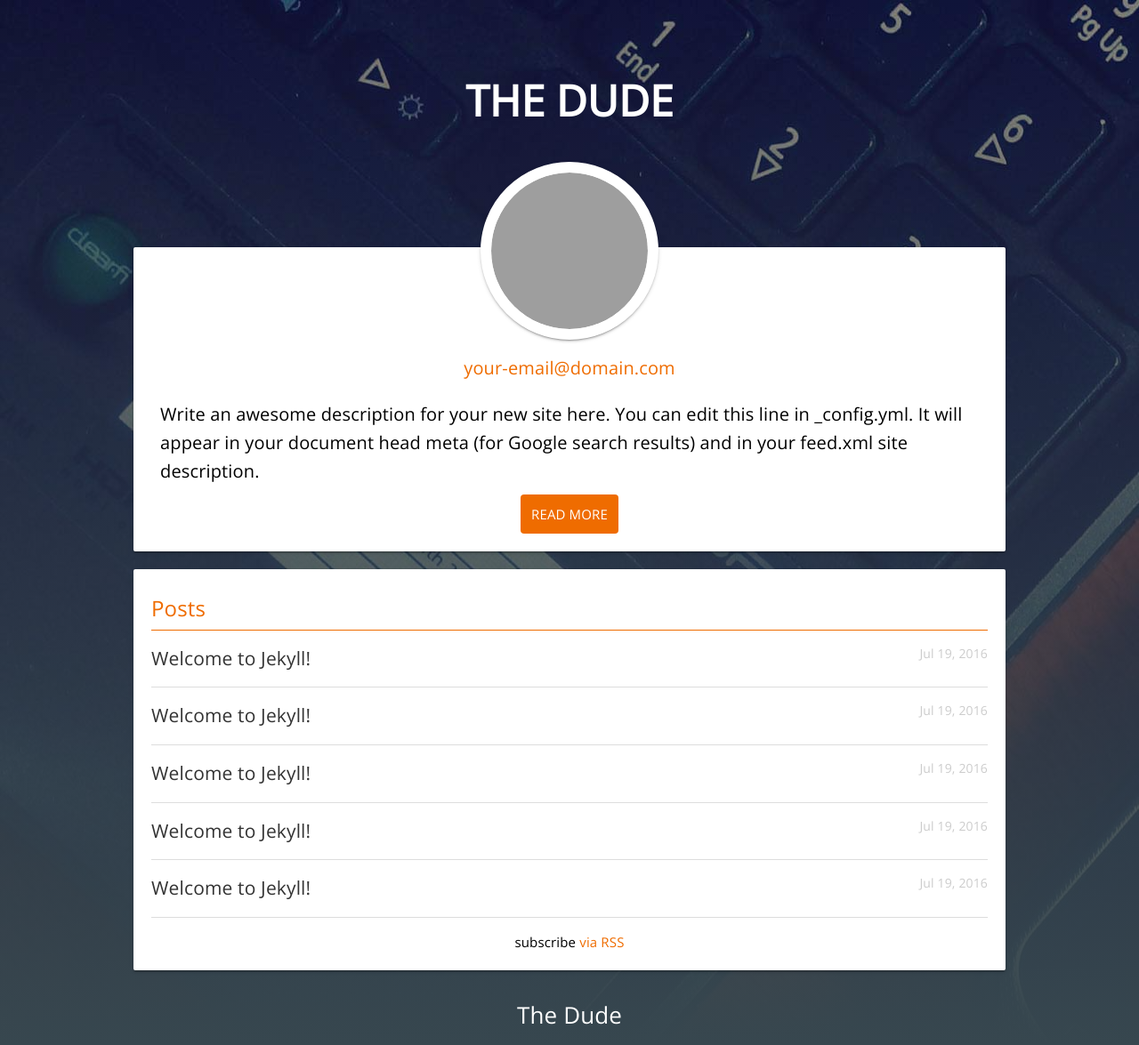
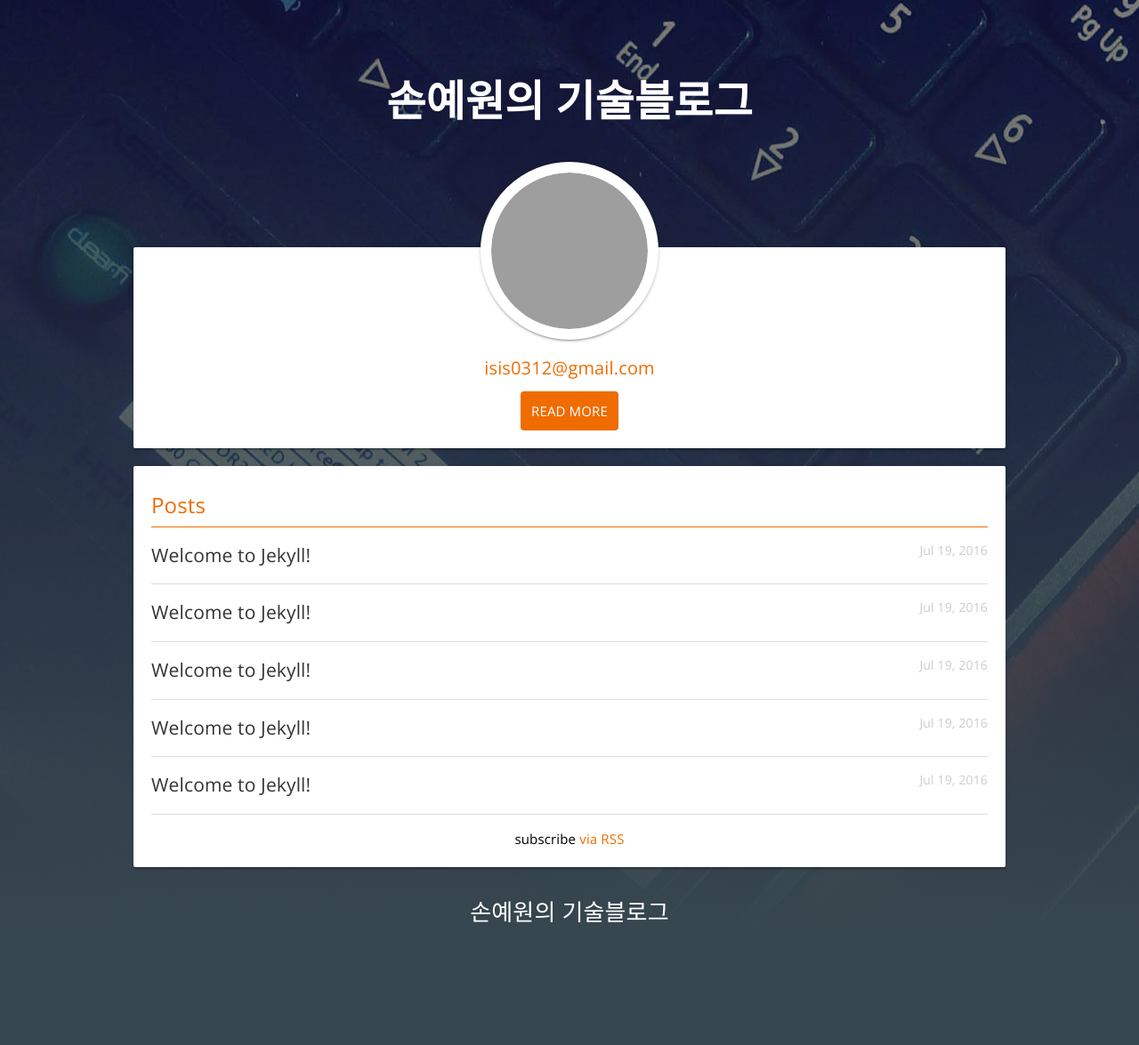
Before and after one commit to clara0624/clara0624.github.io, a Jekyll site: the page built from index.html, in a window 1280 px wide. Shown: the whole page at 89% size. Built offline with Jekyll 4.4.1, drawn with Linux system fonts in a browser that asks for light colours; after the commit the page ends 1059 px from its top, so only the background shows below that; grey boxes are pictures that could not be loaded.

Commit message:
progile setting

```diff
--- a/_config.yml
+++ b/_config.yml
@@ -6,11 +6,9 @@
 # 'jekyll serve'. If you change this file, please restart the server process.
 
 # Site settings
-title: The Dude
-email: your-email@domain.com
-description:  Write an awesome description for your new site here. You can edit this
-              line in _config.yml. It will appear in your document head meta (for
-              Google search results) and in your feed.xml site description.
+title: 손예원의 기술블로그
+email: isis0312@gmail.com
+description:
 baseurl: "/" # the subpath of your site, e.g. /blog
 url: "https://clara0624.github.io/" # the base hostname & protocol for your site
 twitter_username: jekyllrb
```
